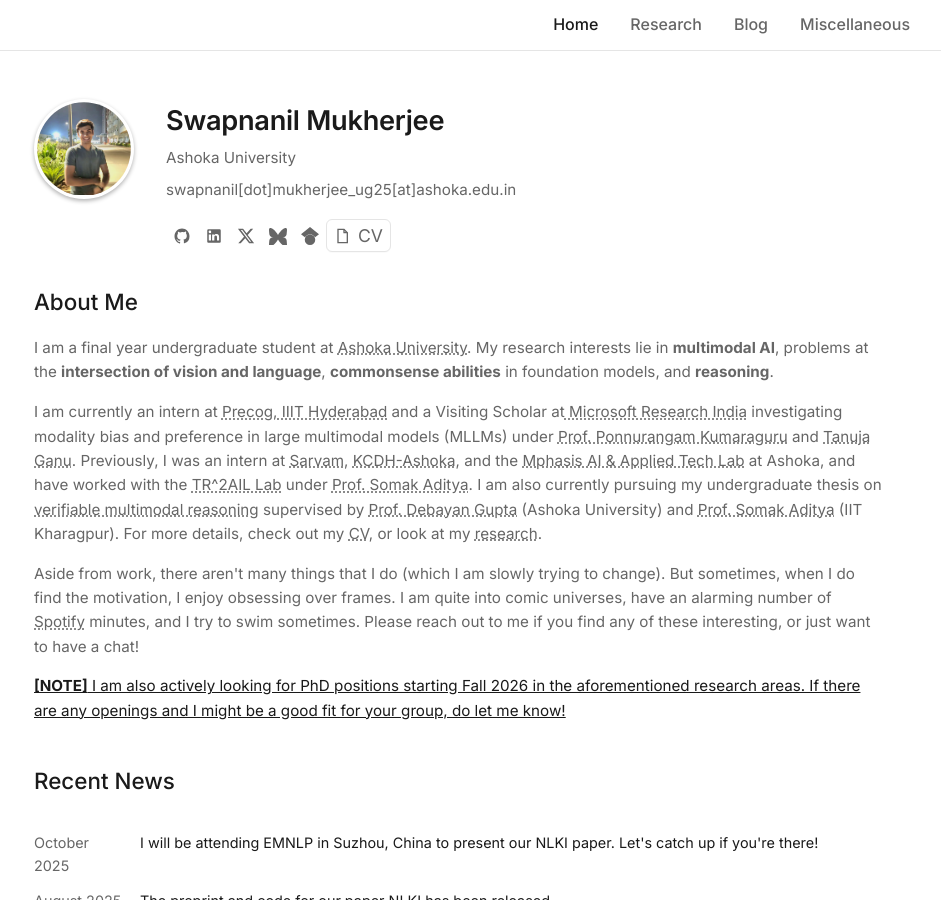
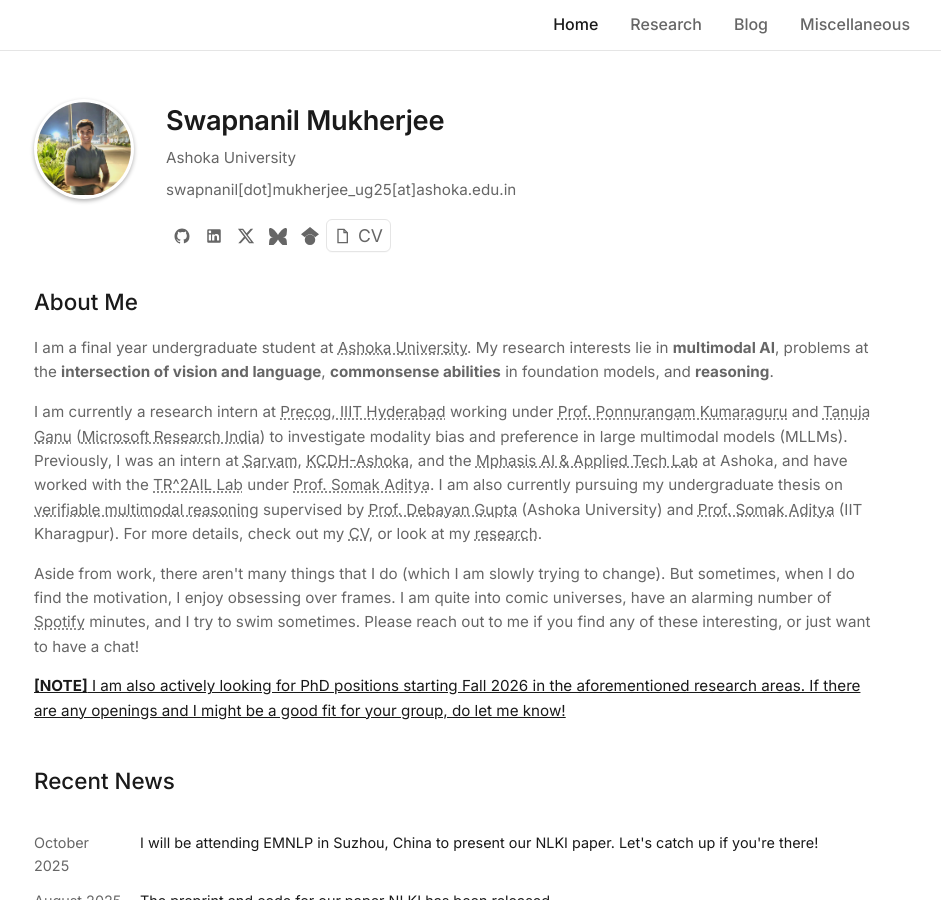
Before and after one commit to SwapnanilMukherjee/swapnanilmukherjee.github.io, a Jekyll site: the page built from index.md, in a window 1280 px wide and 900 px high. Shown: the whole window, without its empty margins (180-1121 px from the left). Built offline with Jekyll 4.4.1, drawn with Linux system fonts in a browser that asks for light colours.

Commit message:
updated bio

```diff
--- a/index.md
+++ b/index.md
@@ -46,7 +46,7 @@ layout: default
 <div class="section">
   <h2>About Me</h2>
   <p>I am a final year undergraduate student at <a href="https://wwww.ashoka.edu.in">Ashoka University</a>. My research interests lie in <b>multimodal AI</b>, problems at the <b>intersection of vision and language</b>, <b>commonsense abilities</b> in foundation models, and <b>reasoning</b>.</p>
-  <p>I am currently an intern at <a href="https://precog.iiit.ac.in/" target="_blank">Precog, IIIT Hyderabad</a> and a Visiting Scholar at<a href="https://www.microsoft.com/en-us/research/lab/microsoft-research-india/" target="_blank"> Microsoft Research India</a> investigating modality bias and preference in large multimodal models (MLLMs) under <a href="https://precog.iiit.ac.in/bio/">Prof. Ponnurangam Kumaraguru</a> and <a href="https://www.microsoft.com/en-us/research/people/taganu/">Tanuja Ganu</a>. Previously, I was an intern at <a href="https://www.sarvam.ai/">Sarvam</a>, <a href="https://www.ashoka.edu.in/page/koita-centre-for-digital-health-at-ashoka/" target="_blank">KCDH-Ashoka</a>, and the <a href="https://www.ashoka.edu.in/about-mphasis-lab/" target="_blank">Mphasis AI & Applied Tech Lab</a> at Ashoka, and have worked with the <a href="https://adityasomak.github.io/research/">TR^2AIL Lab</a> under <a href="https://adityasomak.github.io/#about">Prof. Somak Aditya</a>. I am also currently pursuing my undergraduate thesis on <a href="https://arxiv.org/abs/2209.07662" target="_blank">verifiable multimodal reasoning</a> supervised by <a href="https://www.ashoka.edu.in/profile/debayan-gupta/" target="_blank">Prof. Debayan Gupta</a> (Ashoka University) and <a href="https://adityasomak.github.io/#about" target="_blank">Prof. Somak Aditya</a> (IIT Kharagpur). For more details, check out my <a href="/assets/CV.pdf">CV</a>, or look at my <a href="/research">research</a>.
+  <p>I am currently a research intern at <a href="https://precog.iiit.ac.in/" target="_blank">Precog, IIIT Hyderabad</a> working under <a href="https://precog.iiit.ac.in/bio/">Prof. Ponnurangam Kumaraguru</a> and <a href="https://www.microsoft.com/en-us/research/people/taganu/">Tanuja Ganu</a> (<a href="https://www.microsoft.com/en-us/research/lab/microsoft-research-india/" target="_blank">Microsoft Research India</a>) to  investigate modality bias and preference in large multimodal models (MLLMs). Previously, I was an intern at <a href="https://www.sarvam.ai/">Sarvam</a>, <a href="https://www.ashoka.edu.in/page/koita-centre-for-digital-health-at-ashoka/" target="_blank">KCDH-Ashoka</a>, and the <a href="https://www.ashoka.edu.in/about-mphasis-lab/" target="_blank">Mphasis AI & Applied Tech Lab</a> at Ashoka, and have worked with the <a href="https://adityasomak.github.io/research/">TR^2AIL Lab</a> under <a href="https://adityasomak.github.io/#about">Prof. Somak Aditya</a>. I am also currently pursuing my undergraduate thesis on <a href="https://arxiv.org/abs/2209.07662" target="_blank">verifiable multimodal reasoning</a> supervised by <a href="https://www.ashoka.edu.in/profile/debayan-gupta/" target="_blank">Prof. Debayan Gupta</a> (Ashoka University) and <a href="https://adityasomak.github.io/#about" target="_blank">Prof. Somak Aditya</a> (IIT Kharagpur). For more details, check out my <a href="/assets/CV.pdf">CV</a>, or look at my <a href="/research">research</a>.
   </p>
   <p>Aside from work, there aren't many things that I do (which I am slowly trying to change). But sometimes, when I do find the motivation, I enjoy obsessing over frames. I am quite into comic universes, have an alarming number of <a href="https://open.spotify.com/listeningstats/share/4tgKHIWTjT4y1C9eMLqeIu?si=WWctd3MwQ_iZfaAQZod70A&lang=en&uri=spotify%3Alisteningstats" target="_blank">Spotify</a> minutes, and I try to swim sometimes. Please reach out to me if you find any of these interesting, or just want to have a chat!</p>
   <p class="note"> <b>[NOTE]</b> I am also actively looking for PhD positions starting Fall 2026 in the aforementioned research areas. If there are any openings and I might be a good fit for your group, do let me know!</p>
```
